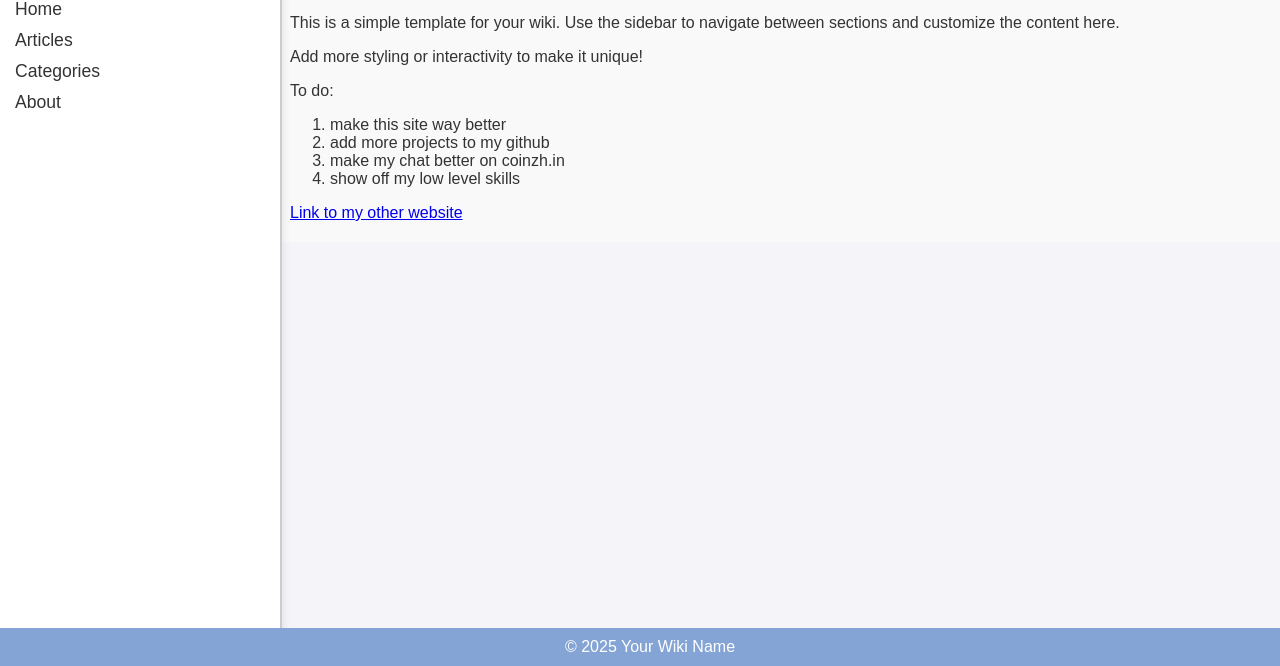
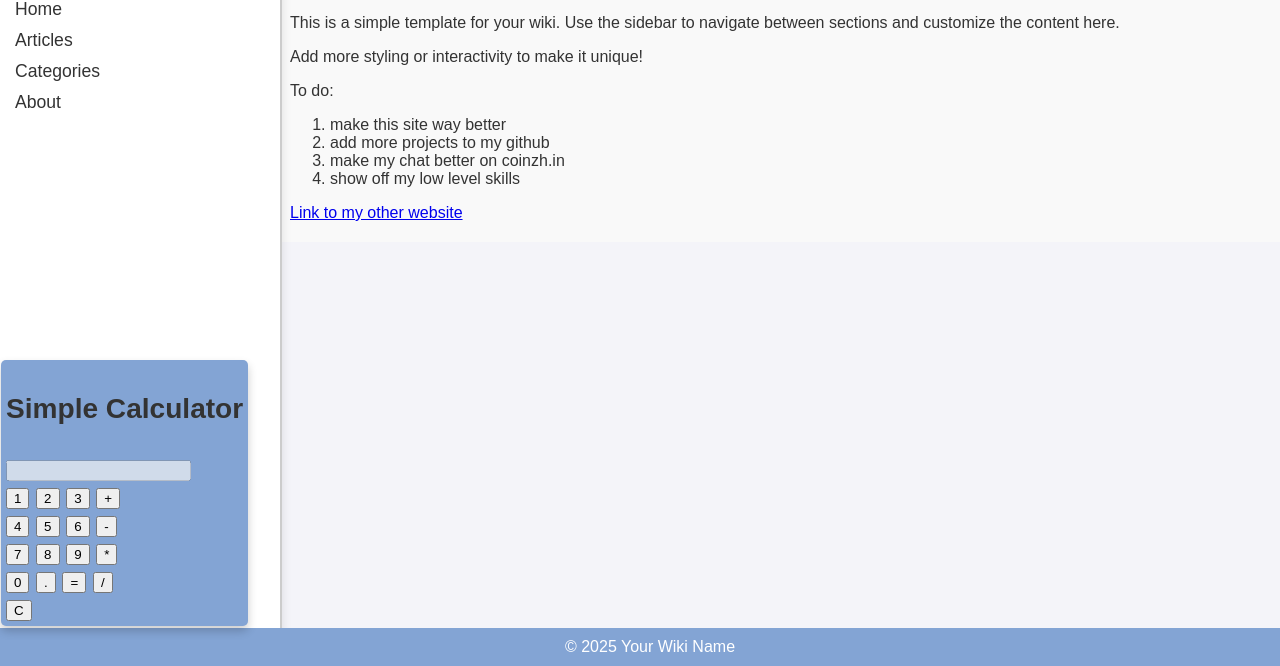
Before and after one commit to sleepyG8/SleepyG8.github.io, a plain HTML site: page index.html in a window 1280 px wide. Shown: the part 134-800 px from the top of the page. Drawn offline with Linux system fonts and the light colour scheme.

Commit message:
Update index.html

```diff
--- a/index.html
+++ b/index.html
@@ -10,6 +10,7 @@
             font-family: Arial, sans-serif;
             background-color: #f4f4f9; /* Light background color */
             color: #333; /* Dark text for readability */
+            position: relative; /* Added this */
         }
 
         header {
@@ -62,6 +63,7 @@
             left: 0;
             width: 100%;
         }
+
         .cursor-trail {
             position: absolute;
             width: 10px;
@@ -81,6 +83,18 @@
                 opacity: 0;
                 transform: scale(0.5);
             }
+        }
+
+        /* Styles for the bottom right content */
+        .bottom-right {
+            position: fixed;
+            bottom: 40px;
+            left: 1px;
+            font-size: 1.5rem; /* Adjust this to make it bigger or smaller */
+            background-color: #83a4d4;
+            padding: 5px;
+            border-radius: 5px;
+            box-shadow: 0 5px 10px rgba(0, 0, 0, 0.2);
         }
     </style>
 </head>
@@ -112,7 +126,34 @@
         © 2025 Your Wiki Name
     </footer>
 
-        <script>
+    <div class="bottom-right">
+        <h3>Simple Calculator</h3>
+        <input type="text" id="display" disabled>
+        <br>
+        <button onclick="appendCharacter('1')">1</button>
+        <button onclick="appendCharacter('2')">2</button>
+        <button onclick="appendCharacter('3')">3</button>
+        <button onclick="appendCharacter('+')">+</button>
+        <br>
+        <button onclick="appendCharacter('4')">4</button>
+        <button onclick="appendCharacter('5')">5</button>
+        <button onclick="appendCharacter('6')">6</button>
+        <button onclick="appendCharacter('-')">-</button>
+        <br>
+        <button onclick="appendCharacter('7')">7</button>
+        <button onclick="appendCharacter('8')">8</button>
+        <button onclick="appendCharacter('9')">9</button>
+        <button onclick="appendCharacter('*')">*</button>
+        <br>
+        <button onclick="appendCharacter('0')">0</button>
+        <button onclick="appendCharacter('.')">.</button>
+        <button onclick="calculate()">=</button>
+        <button onclick="appendCharacter('/')">/</button>
+        <br>
+        <button onclick="clearDisplay()" colspan="4">C</button>
+    </div> <!-- Added this -->
+
+    <script>
         // Function to create a particle
         function createParticle(x, y) {
             const particle = document.createElement('div');
@@ -133,6 +174,23 @@
         document.addEventListener('mousemove', (e) => {
             createParticle(e.pageX, e.pageY);
         });
+
+        function appendCharacter(character) {
+            document.getElementById('display').value += character;
+        }
+
+        function calculate() {
+            try {
+                var display = document.getElementById('display');
+                display.value = eval(display.value);
+            } catch (error) {
+                display.value = 'Error';
+            }
+        }
+
+        function clearDisplay() {
+            document.getElementById('display').value = '';
+        }
     </script>
 </body>
 </html>
```
